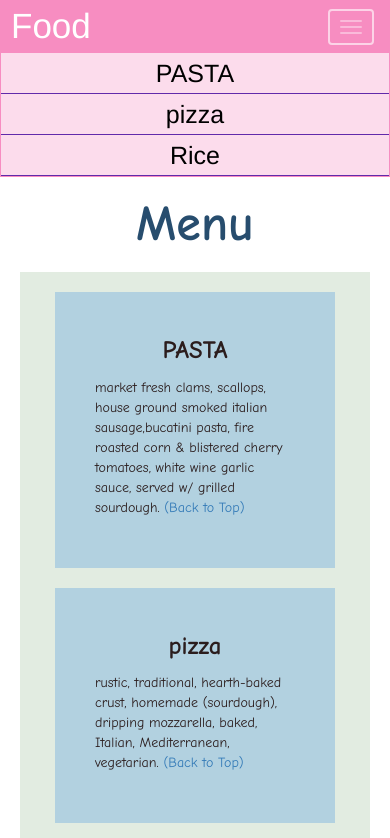
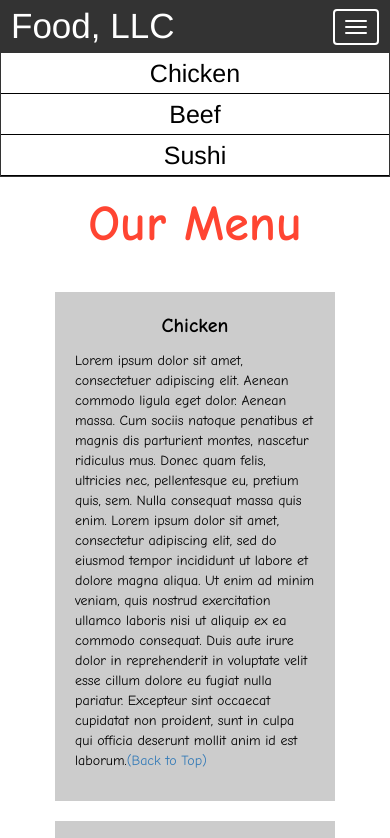
Before and after one commit to nupur77/Module-3, a plain HTML site: page index.html in a window 390 px wide. Both pictures are taken after a click on the button 351 px from the left and 27 px from the top of the page. Shown: the top 838 px of the page. Drawn offline with nearby package versions, Linux system fonts and the light colour scheme.

Commit message:
Add files via upload

```diff
--- a/index.html
+++ b/index.html
@@ -14,71 +14,64 @@
 <meta name="viewport" content="width=device-width, initial-scale=1">
 <link rel="stylesheet" type="text/css" href="style.css">
 
+
+
 <body>
-  <nav class="navbar" id="top">
-   <div class="container-fluid">
+
+
+<nav class="navbar" id="top">
+  <div class="container-fluid">
+
     <div class="navbar-header">
       <button type="button" class="navbar-toggle" data-toggle="collapse" data-target="#myNavbar">
         <span class="icon-bar"></span>
         <span class="icon-bar"></span>
         <span class="icon-bar"></span>
       </button>
-      <a class="navbar-brand" href="#">Food</a>
+      <a class="navbar-brand" href="#">Food, LLC</a>
     </div>
 
     <div class="collapse" id="myNavbar">
       <ul class="nav navbar-nav visible-xs">
-        <li>
-					<a class="menu-item" href="#PASTA">
-						PASTA
-					</a>
-				</li>
-        <li>
-					<a class="menu-item" href="#pizza">
-						pizza
-					</a>
-				</li>
-        <li>
-					<a class="menu-item" href="#Rice">
-						Rice
-					</a>
-				</li>
+        <li><a class="menu-item" href="#">Chicken</a></li>
+        <li><a class="menu-item" href="#">Beef</a></li>
+        <li><a class="menu-item" href="#">Sushi</a></li>
       </ul>
     </div>
+
   </div>
 </nav>
 
-<h1 class="main-title"> Menu</h1>
+<h1 class="main-title">Our Menu</h1>
+
+
 
 <div class="row">
-  <div id="PASTA" class="col-lg-4 col-md-6 col-sm-12">
+
+  <div class="col-lg-4 col-md-6 col-sm-12">
     <div class="content-box">
-      <p class="item-name">PASTA</p>
-      <p>
-        market fresh clams, scallops, house ground smoked italian sausage,bucatini pasta, fire roasted corn & blistered cherry tomatoes, white wine garlic sauce, served w/ grilled sourdough.
-        <a href="#top">(Back to Top)</a>
-      </p>
+      <p class="item-name">Chicken</p>
+      <p>Lorem ipsum dolor sit amet, consectetuer adipiscing elit. Aenean commodo ligula eget dolor. Aenean massa. Cum sociis natoque penatibus et magnis dis parturient montes, nascetur ridiculus mus. Donec quam felis, ultricies nec, pellentesque eu, pretium quis, sem. Nulla consequat massa quis enim. Lorem ipsum dolor sit amet, consectetur adipiscing elit, sed do eiusmod tempor incididunt ut labore et dolore magna aliqua. Ut enim ad minim veniam, quis nostrud exercitation ullamco laboris nisi ut aliquip ex ea commodo consequat. Duis aute irure dolor in reprehenderit in voluptate velit esse cillum dolore eu fugiat nulla pariatur. Excepteur sint occaecat cupidatat non proident, sunt in culpa qui officia deserunt mollit anim id est laborum.<a href="#top">(Back to Top)</a></p>
     </div>
   </div>
 
-  <div id="pizza" class="col-lg-4 col-md-6 col-sm-12">
+  <div class="col-lg-4 col-md-6 col-sm-12">
     <div class="content-box">
-      <p class="item-name">pizza</p>
-      <p>rustic, traditional, hearth-baked crust, homemade (sourdough), dripping mozzarella, baked, Italian, Mediterranean, vegetarian.
-        <a href="#top">(Back to Top)</a>
-      </p>
+      <p class="item-name">Beef</p>
+      <p>Lorem ipsum dolor sit amet, consectetuer adipiscing elit. Aenean commodo ligula eget dolor. Aenean massa. Cum sociis natoque penatibus et magnis dis parturient montes, nascetur ridiculus mus. Donec quam felis, ultricies nec, pellentesque eu, pretium quis, sem. Nulla consequat massa quis enim. Lorem ipsum dolor sit amet, consectetur adipiscing elit, sed do eiusmod tempor incididunt ut labore et dolore magna aliqua. Ut enim ad minim veniam, quis nostrud exercitation ullamco laboris nisi ut aliquip ex ea commodo consequat. Duis aute irure dolor in reprehenderit in voluptate velit esse cillum dolore eu fugiat nulla pariatur. Excepteur sint occaecat cupidatat non proident, sunt in culpa qui officia deserunt mollit anim id est laborum.<a href="#top">(Back to Top)</a></p>
     </div>
   </div>
 
-  <div id="Rice" class="col-lg-4 col-md-12 col-sm-12">
+
+  <div class="col-lg-4 col-md-12 col-sm-12">
     <div class="content-box">
-      <p class="item-name">Rice</p>
-      <p>spicy, basmati, steamed, fried, wild, brown, sticky, fluffy, puffed, Japanese, golden, Chinese, Indian, Oriental, soft, grained, short, medium, long-grain rice.
-        <a href="#top">(Back to Top)</a>
-      </p>
+      <p class="item-name">Sushi</p>
+      <p>Lorem ipsum dolor sit amet, consectetuer adipiscing elit. Aenean commodo ligula eget dolor. Aenean massa. Cum sociis natoque penatibus et magnis dis parturient montes, nascetur ridiculus mus. Donec quam felis, ultricies nec, pellentesque eu, pretium quis, sem. Nulla consequat massa quis enim. Lorem ipsum dolor sit amet, consectetur adipiscing elit, sed do eiusmod tempor incididunt ut labore et dolore magna aliqua. Ut enim ad minim veniam, quis nostrud exercitation ullamco laboris nisi ut aliquip ex ea commodo consequat. Duis aute irure dolor in reprehenderit in voluptate velit esse cillum dolore eu fugiat nulla pariatur. Excepteur sint occaecat cupidatat non proident, sunt in culpa qui officia deserunt mollit anim id est laborum.<a href="#top">(Back to Top)</a></p>
     </div>
   </div>
 
 </div>
+
+
 </body>
 </html>
--- a/style.css
+++ b/style.css
@@ -6,7 +6,7 @@
 
 .navbar{
 	border-radius: 0px;
-	background-color: rgb(245 103 172 / 75%);
+	background-color: rgba(0,0,0,0.8);
 }
 
 .navbar-brand{
@@ -32,22 +32,22 @@
 }
 
 .navbar-toggle{
-	border: 2px solid rgba(255, 255, 255, 0.61);
-	margin-right: 30px;
+	border: 2px solid white;
+	margin-right: 25px;
 }
 
 .icon-bar{
-	background-color: rgb(255 255 255 / 40%);
+	background-color: white;
 }
 
 
 .main-title{
   margin-bottom: 15px;
   text-align: center;
-  color: #274d6e;
-  font-size : 50px;
+  color: #ff4532;
+  font-size: 50px;
   font-family: "Comic Sans MS", cursive, sans-serif;
-  font-weight : bold;
+  font-weight: bold;
 }
 
 li{
@@ -59,35 +59,39 @@ li{
 	padding: 0;
 	margin: 0;
 	width: 100%;
-	background-color: rgba(255, 255, 255, 0.693);
-	border-bottom: 1px solid rgb(97, 42, 170);
+	background-color: white;
+	border-bottom: 1px solid black;
 	color: black;
 	display: block;
 }
 
 .menu-item:hover{
-	background-color: rgb(177 70 106 / 56%);
-	color: rgba(175, 245, 218, 0.925);
+	background-color: rgba(0,0,0,0.9);
+	color: rgba(0,0,0,0.4);
 }
+
 
 
 .row{
 	margin: 20px;
-	background-color: rgb(154 191 153 / 29%);
 }
 
 .content-box{
 	margin: 20px;
 	width: auto;
 	height: auto;
-	color: #2b1d1d;
-	background-color: rgb(170 204 225 / 84%);
+	color: black;
+	background-color: rgba(0,0,0,0.2);
 	font-family: "Comic Sans MS", cursive, sans-serif;
-	padding: 40px;
+	padding: 20px;
 }
 
 .item-name{
 	text-align: center;
-	font-size: 25px;
+	font-size: 20px;
 	font-weight: bold;
 }
+
+#top{
+
+}
```
